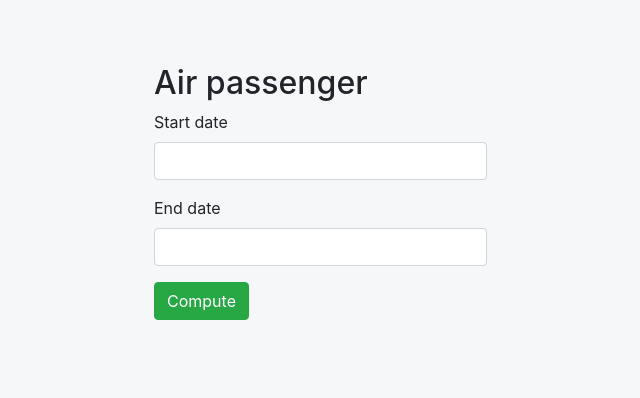
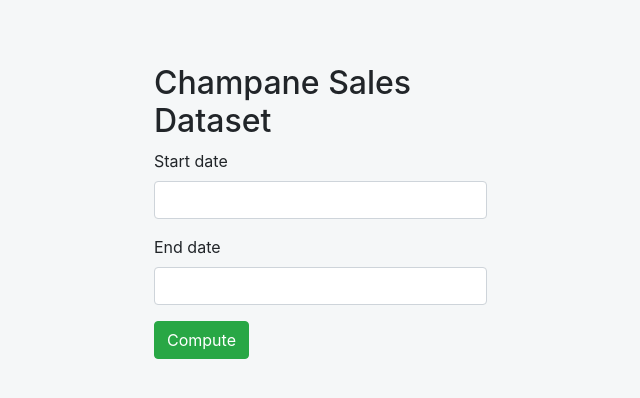
Before and after one commit to Deybabu/Django-Champane-DataSet, a Django app: page / in a window 1280 px wide. Shown: the top 398 px of the page, without its empty margins (53-693 px from the left). Run offline with Django 4.2, Linux system fonts and the light colour scheme; some libraries are stand-ins or nearby versions.

Commit message:
Modifying form name

```diff
--- a/AirPassanger/templates/Home/index.html
+++ b/AirPassanger/templates/Home/index.html
@@ -21,7 +21,7 @@
 	<div class="container">
 	<div class="row">
 		<div class="col-md-4 col-md-offset-4">
-		<h2>Air passenger</h2>
+		<h2>Champane Sales Dataset</h2>
 			<form action="{% url 'home' %}" method="post"><input type='hidden'/>
 			{%csrf_token %}
 
```
